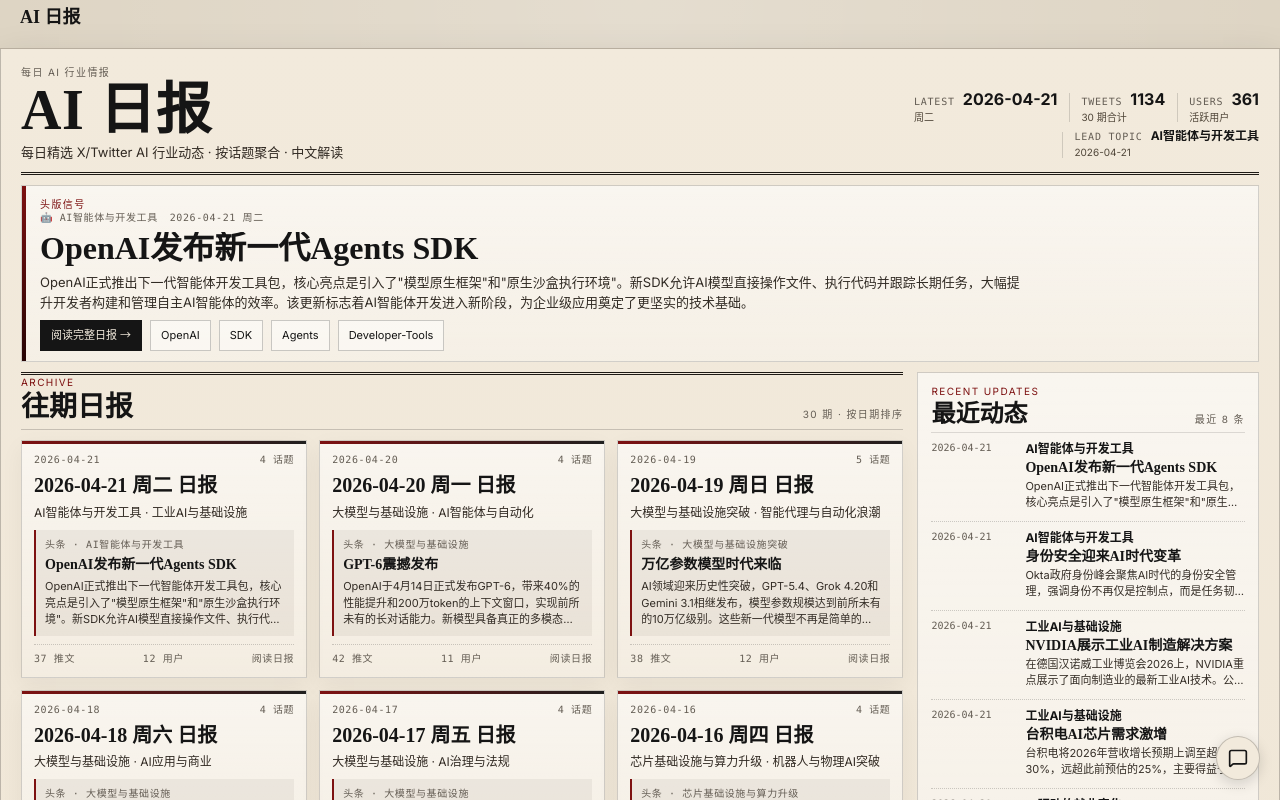
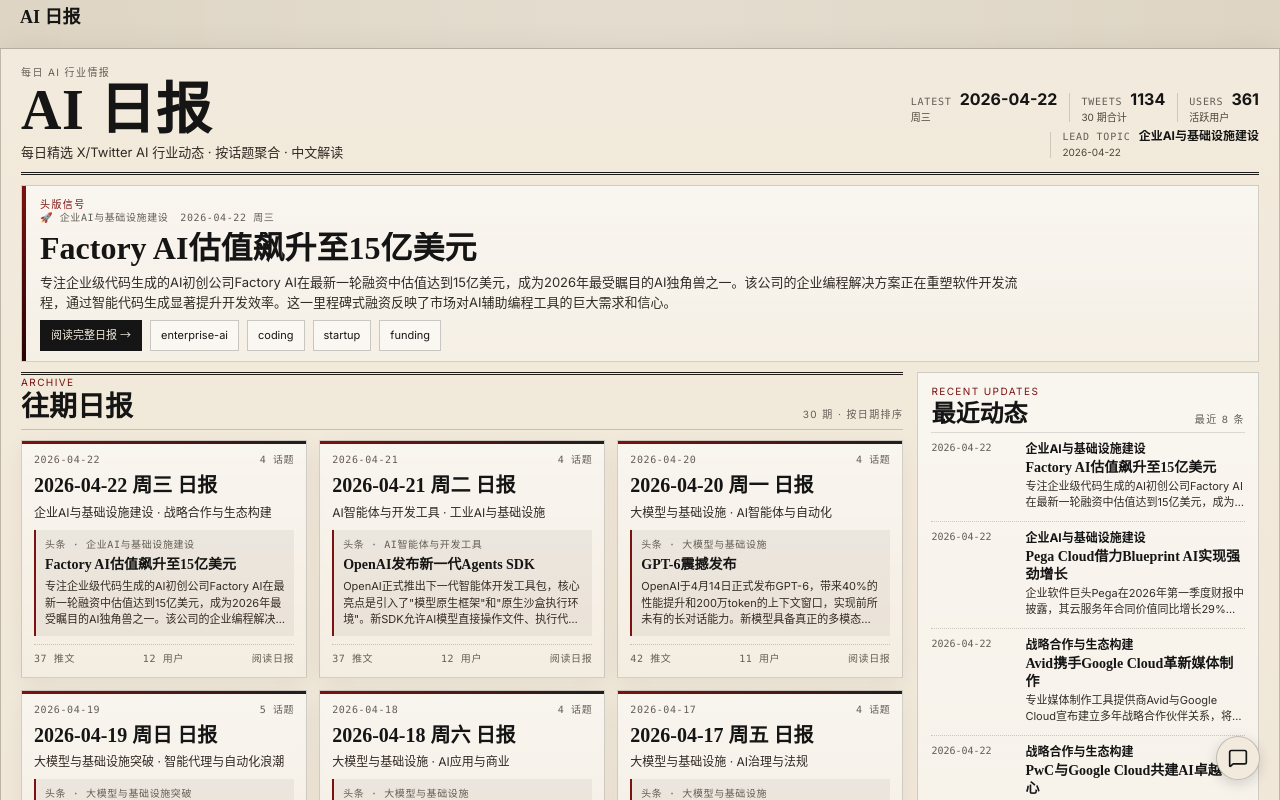
Before and after one commit to Vincentwei1021/ai-daily, a Next.js app: page / in a window 1280 px wide. Shown: the top 800 px of the page. Built offline with nearby package versions, Linux system fonts and the light colour scheme; no server answers.

Commit message:
daily: 2026-04-22

```diff
--- a/src/data/reports.ts
+++ b/src/data/reports.ts
@@ -14,6 +14,115 @@
 
 export const reports: DailyReport[] = [
   {
+    "date": "2026-04-22",
+    "weekday": "周三",
+    "timeRange": "04-21 08:30 ~ 04-22 08:30 (UTC+8)",
+    "tweetCount": 37,
+    "userCount": 12,
+    "topics": [
+      {
+        "title": "🚀 企业AI与基础设施建设",
+        "items": [
+          {
+            "bold": "Factory AI估值飙升至15亿美元",
+            "detail": "专注企业级代码生成的AI初创公司Factory AI在最新一轮融资中估值达到15亿美元，成为2026年最受瞩目的AI独角兽之一。该公司的企业编程解决方案正在重塑软件开发流程，通过智能代码生成显著提升开发效率。这一里程碑式融资反映了市场对AI辅助编程工具的巨大需求和信心。",
+            "tags": [
+              "enterprise-ai",
+              "coding",
+              "startup",
+              "funding"
+            ]
+          },
+          {
+            "bold": "Pega Cloud借力Blueprint AI实现强劲增长",
+            "detail": "企业软件巨头Pega在2026年第一季度财报中披露，其云服务年合同价值同比增长29%，总体年合同价值增长12%。这一亮眼表现主要归功于其Blueprint AI技术的成功部署，该技术为企业客户提供了更智能的业务流程自动化解决方案，推动了云服务的快速采用。",
+            "tags": [
+              "cloud-services",
+              "enterprise-software",
+              "automation",
+              "growth"
+            ]
+          }
+        ]
+      },
+      {
+        "title": "🤝 战略合作与生态构建",
+        "items": [
+          {
+            "bold": "Avid携手Google Cloud革新媒体制作",
+            "detail": "专业媒体制作工具提供商Avid与Google Cloud宣布建立多年战略合作伙伴关系，将Gemini模型和Vertex AI深度集成到Avid的创作工具中。这一合作旨在将视频编辑从传统的手动操作转变为智能AI辅助体验，大幅缩短制作时间，为媒体娱乐行业带来颠覆性变革。",
+            "tags": [
+              "media-production",
+              "video-editing",
+              "gemini",
+              "partnership"
+            ]
+          },
+          {
+            "bold": "PwC与Google Cloud共建AI卓越中心",
+            "detail": "全球咨询巨头普华永道宣布与Google Cloud合作建立AI卓越中心，旨在帮助企业客户建立强大的数据基础并负责任地规模化部署AI技术。该合作将整合PwC的咨询经验与Google Cloud的技术能力，为企业提供从战略规划到技术实施的全方位AI解决方案。",
+            "tags": [
+              "consulting",
+              "enterprise-ai",
+              "data-foundation",
+              "responsible-ai"
+            ]
+          }
+        ]
+      },
+      {
+        "title": "🔬 前沿技术与研究突破",
+        "items": [
+          {
+            "bold": "OpenAI强化Codex对抗Anthropic",
+            "detail": "消息人士透露，OpenAI正在大幅升级其代码生成模型Codex，以应对来自Anthropic等竞争对手的挑战。新版Codex在代码理解、生成质量和执行效率方面都有显著提升，预计将在激烈的AI编程助手市场中重新确立领先地位。这场技术军备竞赛推动了整个行业的快速发展。",
+            "tags": [
+              "code-generation",
+              "openai",
+              "anthropic",
+              "competition"
+            ]
+          },
+          {
+            "bold": "GPT-Rosalind专攻生命科学研究",
+            "detail": "专门针对生命科学领域的AI模型GPT-Rosalind正式发布，该模型在生物医学文献分析、药物发现和基因组学研究方面表现出色。通过深度学习生物学知识，GPT-Rosalind能够协助研究人员加速科学发现过程，为生命科学研究带来新的可能性。",
+            "tags": [
+              "life-sciences",
+              "biomedical-ai",
+              "drug-discovery",
+              "research"
+            ]
+          }
+        ]
+      },
+      {
+        "title": "🌐 行业应用与数字化转型",
+        "items": [
+          {
+            "bold": "SpaceX质疑太空AI数据中心商业可行性",
+            "detail": "据最新监管文件显示，SpaceX向投资者表示，太空AI数据中心的商业可行性尚未得到验证，存在较大不确定性。尽管太空计算概念备受关注，但高昂的部署成本、技术挑战和商业模式的不明确性让这一前沿应用面临现实考验。这一表态为过热的太空AI概念泼了一盆冷水。",
+            "tags": [
+              "space-computing",
+              "data-centers",
+              "commercial-viability",
+              "spacex"
+            ]
+          },
+          {
+            "bold": "高等教育领域加速采用生成式AI",
+            "detail": "一项关于高等教育领导者管理生成式AI技术采用的研究显示，全球各大学正在积极探索AI在教学、研究和管理中的应用。研究采用解释性现象学分析方法，深入了解教育机构在AI转型过程中面临的挑战与机遇，为教育数字化提供重要参考。",
+            "tags": [
+              "higher-education",
+              "generative-ai",
+              "digital-transformation",
+              "research"
+            ]
+          }
+        ]
+      }
+    ]
+  },
+  {
     "date": "2026-04-21",
     "weekday": "周二",
     "timeRange": "04-20 08:30 ~ 04-21 08:30 (UTC+8)",
@@ -3222,115 +3331,6 @@
               "infrastructure",
               "real-time",
               "scalability"
-            ]
-          }
-        ]
-      }
-    ]
-  },
-  {
-    "date": "2026-03-23",
-    "weekday": "周一",
-    "timeRange": "03-22 08:30 ~ 03-23 08:30 (UTC+8)",
-    "tweetCount": 37,
-    "userCount": 12,
-    "topics": [
-      {
-        "title": "🏛️ AI 政策与监管框架",
-        "items": [
-          {
-            "bold": "白宫发布国家AI政策框架",
-            "detail": "美国白宫于3月20日正式发布《国家人工智能政策框架》，为国会制定联邦AI立法提供指导建议。该框架虽非约束性文件，但为未来AI监管奠定了重要基础，标志着美国在AI治理方面迈出关键一步。",
-            "tags": [
-              "policy",
-              "regulation",
-              "government",
-              "framework"
-            ]
-          },
-          {
-            "bold": "财政部启动AI创新系列计划",
-            "detail": "美国财政部金融稳定监督委员会与AI转型办公室联合推出AI创新系列公私合作倡议，旨在加强美国金融体系在技术变革时代的韧性。该计划重点关注AI在欺诈检测、网络安全等核心金融服务功能中的应用。",
-            "tags": [
-              "fintech",
-              "treasury",
-              "financial-stability",
-              "innovation"
-            ]
-          }
-        ]
-      },
-      {
-        "title": "🤖 大模型与基础设施",
-        "items": [
-          {
-            "bold": "谷歌研究揭示AI推理硬件危机",
-            "detail": "谷歌研究员Xiaoyu Ma与图灵奖得主David Patterson发表论文《大语言模型推理硬件的挑战与研究方向》，指出AI真正的危机不在训练而在推理。现有硬件从根本上不适合LLM服务，暴露出AI基础设施的深层问题。",
-            "tags": [
-              "hardware",
-              "inference",
-              "LLM",
-              "research"
-            ]
-          },
-          {
-            "bold": "OpenAI意外终止Sora服务",
-            "detail": "OpenAI宣布停止独立的Sora AI视频生成服务，这一决定震惊了全球科技和娱乐行业。仅三个月前，该公司刚与迪士尼签署10亿美元合约，用于AI生成迪士尼角色短片。Sora应用和开发者API的终止标志着重大战略调整。",
-            "tags": [
-              "OpenAI",
-              "Sora",
-              "video-generation",
-              "strategy"
-            ]
-          }
-        ]
-      },
-      {
-        "title": "⚖️ AI 伦理与安全",
-        "items": [
-          {
-            "bold": "Anthropic与五角大楼谈判僵局",
-            "detail": "Anthropic与五角大楼就2亿美元Claude部署合同陷入僵局。公司坚持两项底线：不进行大规模国内监控，不开发全自主武器系统。五角大楼则认为私人公司不应限制军方技术使用，要求接受任何合法用途并移除安全防护。",
-            "tags": [
-              "Anthropic",
-              "Pentagon",
-              "ethics",
-              "autonomous-weapons"
-            ]
-          },
-          {
-            "bold": "AI超级智能风险警示",
-            "detail": "机器智能研究所科学家警告先进AI系统可能超出人类控制范围。研究所主席Nate Soares表示，人类可能需要全球协调来避免AI带来的灾难性后果，引发业界对人工超级智能发展路径的深度思考。",
-            "tags": [
-              "AGI",
-              "safety",
-              "superintelligence",
-              "risk"
-            ]
-          }
-        ]
-      },
-      {
-        "title": "💼 产业投资与市场",
-        "items": [
-          {
-            "bold": "韦德布什称2026为AI拐点年",
-            "detail": "华尔街知名科技分析师Dan Ives预测2026年将是AI市场的关键拐点年。他重点推荐微软、苹果、特斯拉、Palantir和CrowdStrike五只股票，认为这些公司将在AI浪潮中获得显著收益。",
-            "tags": [
-              "investment",
-              "stocks",
-              "market-prediction",
-              "fintech"
-            ]
-          },
-          {
-            "bold": "高盛看好数据中心投资转向",
-            "detail": "高盛分析师观察到AI投资正从模型训练转向数据中心基础设施建设。这一趋势反映了行业对AI部署和推理能力需求的快速增长，预示着云计算和边缘计算领域的新一轮投资热潮。",
-            "tags": [
-              "data-center",
-              "infrastructure",
-              "investment",
-              "cloud-computing"
             ]
           }
         ]
```
